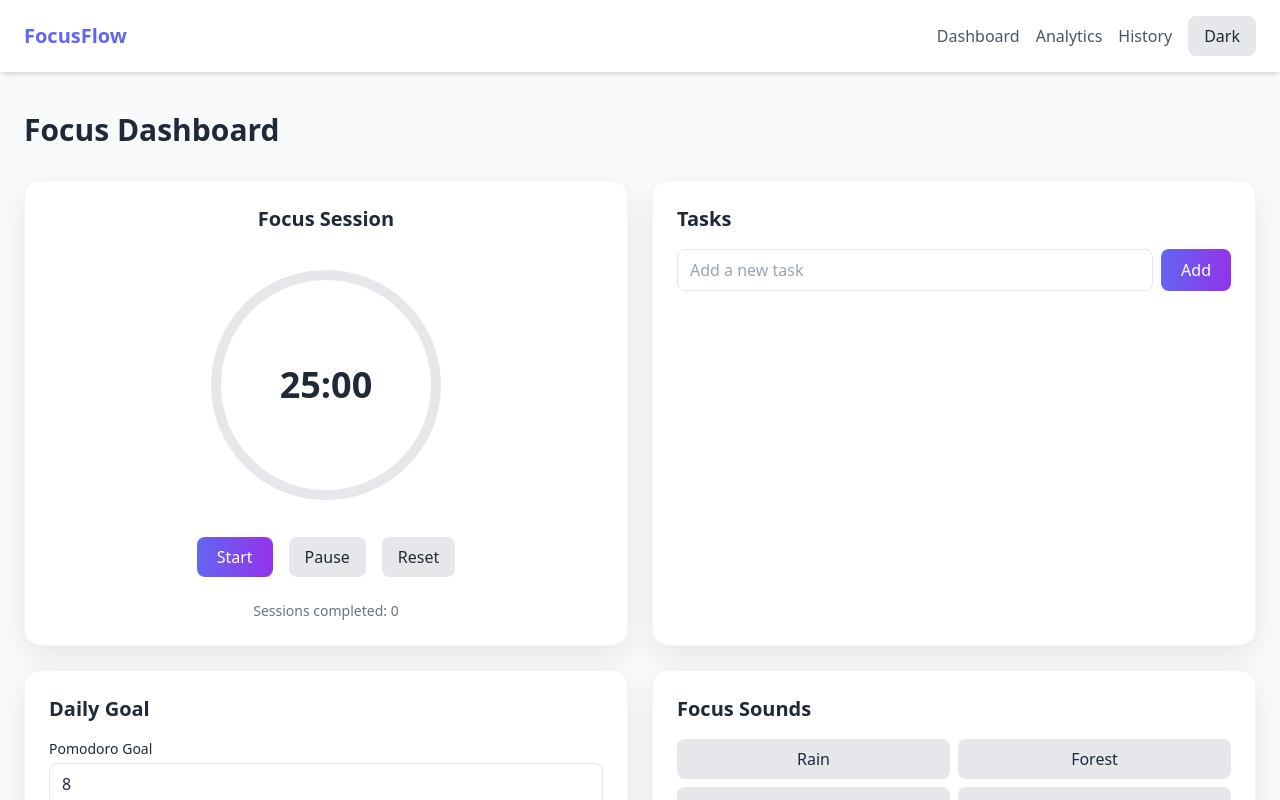
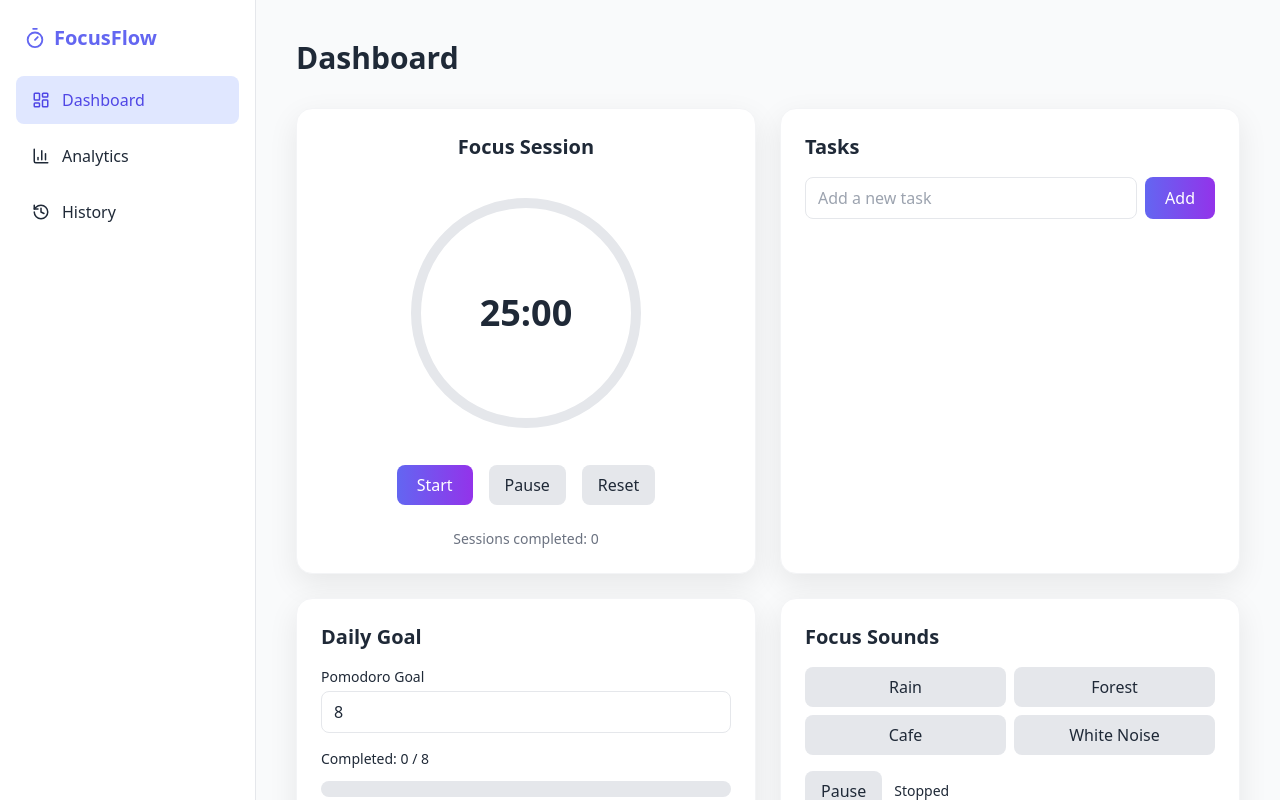
Before and after one commit to Janhavi003/focusflow_pomodoro, a React (Vite) app: page /app in a window 1280 px wide. Shown: the top 800 px of the page. Built offline with nearby package versions, Linux system fonts and the light colour scheme.

Commit message:
UI Upgrade

```diff
--- a/src/App.jsx
+++ b/src/App.jsx
@@ -1,6 +1,6 @@
-import { Routes, Route } from "react-router-dom"
+import { Routes, Route, useLocation } from "react-router-dom"
 
-import Navbar from "./components/Navbar"
+import Sidebar from "./components/Sidebar"
 
 import LandingPage from "./pages/LandingPage"
 import Dashboard from "./pages/Dashboard"
@@ -9,11 +9,17 @@ import History from "./pages/History"
 
 function App() {
 
+  const location = useLocation()
+
+  const showSidebar = location.pathname !== "/"
+
   return (
 
-    <div className="min-h-screen">
+    <div className="flex">
 
-      <Navbar />
+      {showSidebar && <Sidebar />}
+
+      <main className="flex-1 min-h-screen bg-gray-50 dark:bg-gray-900">
 
         <Routes>
 
@@ -27,6 +33,8 @@ function App() {
 
         </Routes>
 
+      </main>
+
     </div>
 
   )
--- /dev/null
+++ b/src/components/Sidebar.jsx
@@ -0,0 +1,67 @@
+import { Link, useLocation } from "react-router-dom"
+import {
+  LayoutDashboard,
+  BarChart3,
+  History,
+  Timer
+} from "lucide-react"
+
+function Sidebar() {
+
+  const location = useLocation()
+
+  const menu = [
+    { name: "Dashboard", icon: LayoutDashboard, path: "/app" },
+    { name: "Analytics", icon: BarChart3, path: "/analytics" },
+    { name: "History", icon: History, path: "/history" }
+  ]
+
+  return (
+
+    <aside className="w-64 bg-white dark:bg-gray-800 border-r dark:border-gray-700 min-h-screen">
+
+      <div className="p-6 text-xl font-bold text-primary flex items-center gap-2">
+        <Timer size={22} />
+        FocusFlow
+      </div>
+
+      <nav className="flex flex-col gap-2 px-4">
+
+        {menu.map((item) => {
+
+          const Icon = item.icon
+
+          const active = location.pathname === item.path
+
+          return (
+
+            <Link
+              key={item.name}
+              to={item.path}
+              className={`flex items-center gap-3 px-4 py-3 rounded-lg transition
+                ${
+                  active
+                    ? "bg-indigo-100 dark:bg-gray-700 text-indigo-600"
+                    : "hover:bg-gray-100 dark:hover:bg-gray-700"
+                }`}
+            >
+
+              <Icon size={18} />
+
+              {item.name}
+
+            </Link>
+
+          )
+
+        })}
+
+      </nav>
+
+    </aside>
+
+  )
+
+}
+
+export default Sidebar
--- a/src/pages/Dashboard.jsx
+++ b/src/pages/Dashboard.jsx
@@ -7,17 +7,20 @@ function Dashboard() {
 
   return (
 
-    <div className="container-app py-10">
+    <div className="p-10">
 
       <h1 className="text-3xl font-bold mb-8">
-        Focus Dashboard
+        Dashboard
       </h1>
 
       <div className="grid lg:grid-cols-2 gap-6">
 
         <PomodoroTimer />
+
         <TaskManager />
+
         <DailyGoal />
+
         <FocusSoundPlayer />
 
       </div>
```
Lines whose indentation alone changed are shown as unchanged.
